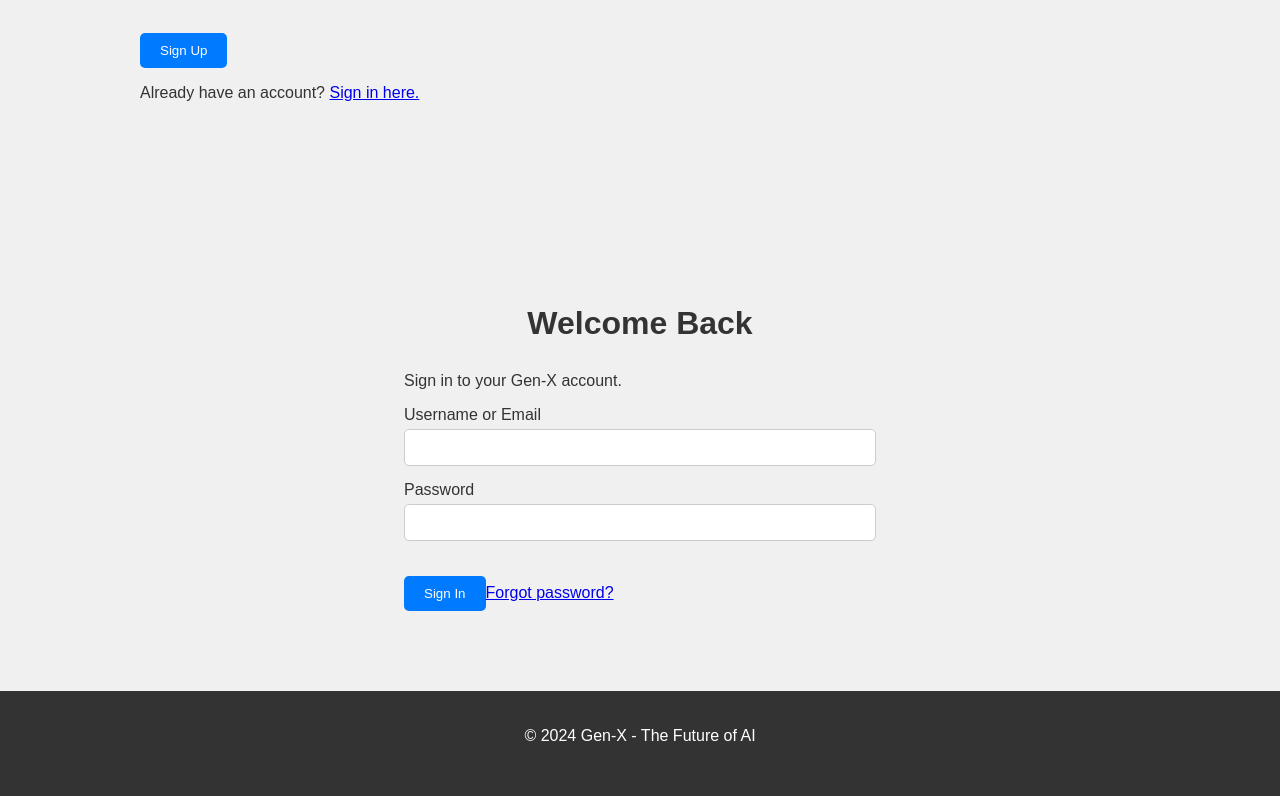
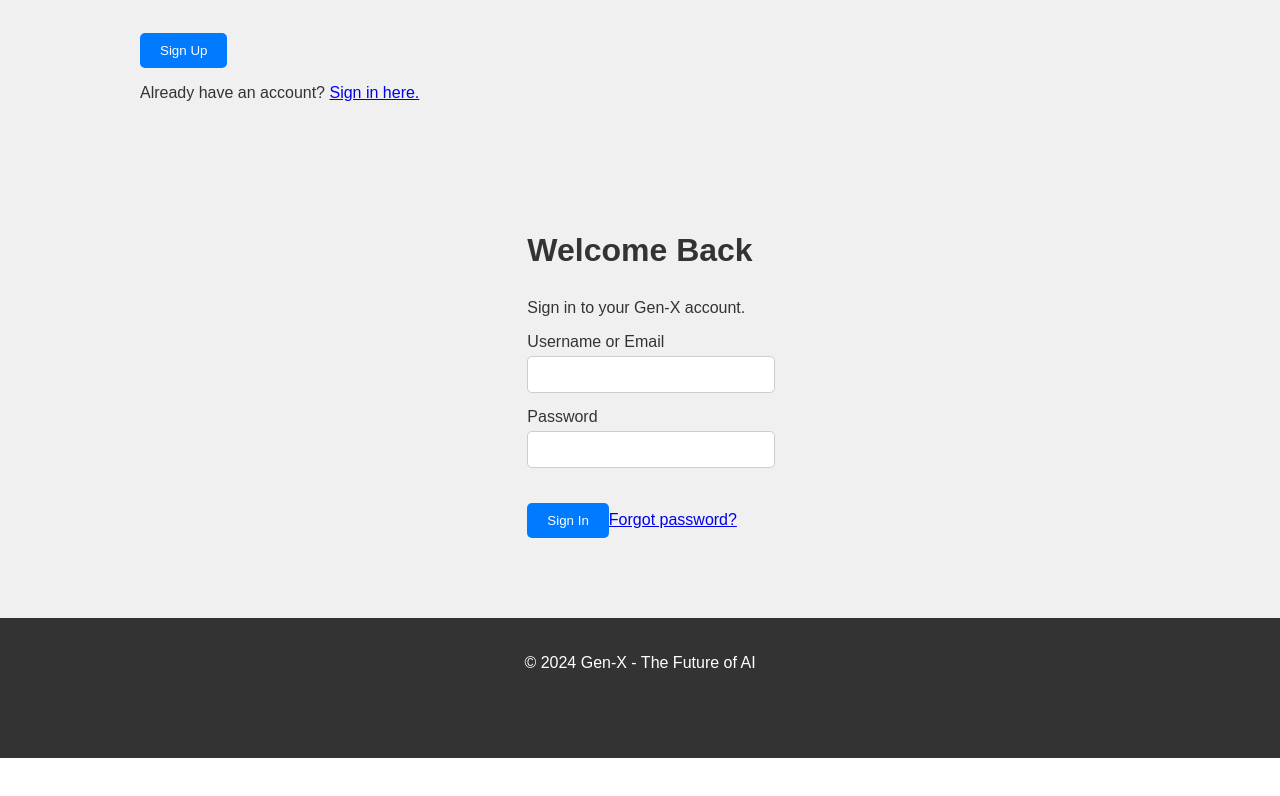
Before and after one commit to Hamza1610/Gen-X-prototype, a React (Create React App) app in the folder client/: page / in a window 1280 px wide. Shown: the part 2506-3302 px from the top of the page. After the commit the page ends 3264 px from the top, so only its background shows below. Built offline with nearby package versions, Linux system fonts and the light colour scheme.

Commit message:
add size to singin section

```diff
--- a/client/src/components/sign_in.css
+++ b/client/src/components/sign_in.css
@@ -1,9 +1,10 @@
 .signin {
+    width: 100%;
+    height: 40vh;
     background-color: #f0f0f0;
-    padding-top: 25px;
-    padding-bottom: 50px;
+    align-items: flex-end;
     display: flex;
-    justify-content: end;
+    justify-content: flex-end;
 
   }
 
@@ -32,8 +33,8 @@
     width: 100%;
   }
   .input {
-    max-width: 450px;
-    min-width: 450px;
+    max-width: 45%;
+    min-width: 45%;
     animation: slideInDown 1.2s ease-in-out;
   }
   button[type="submit"] {
```
